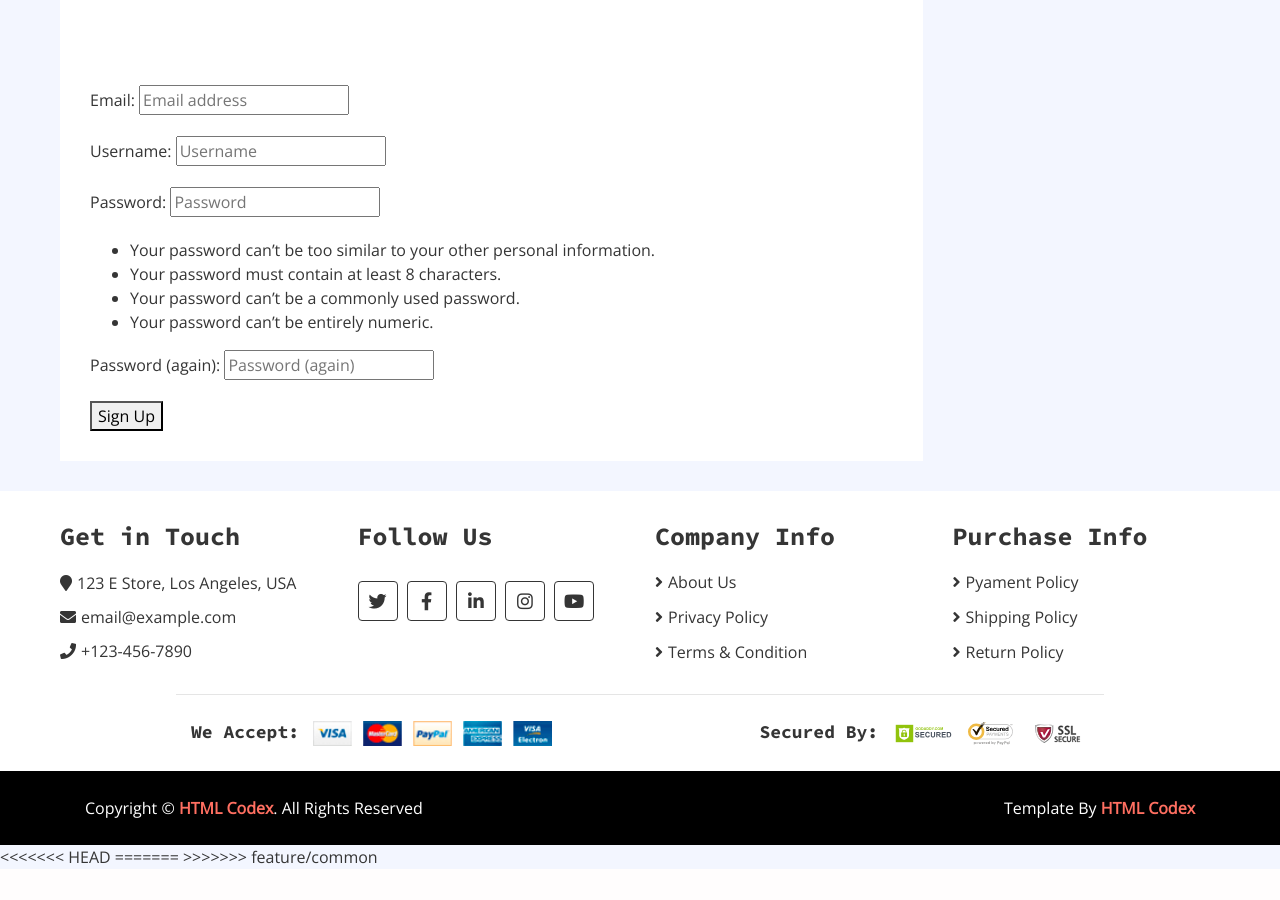
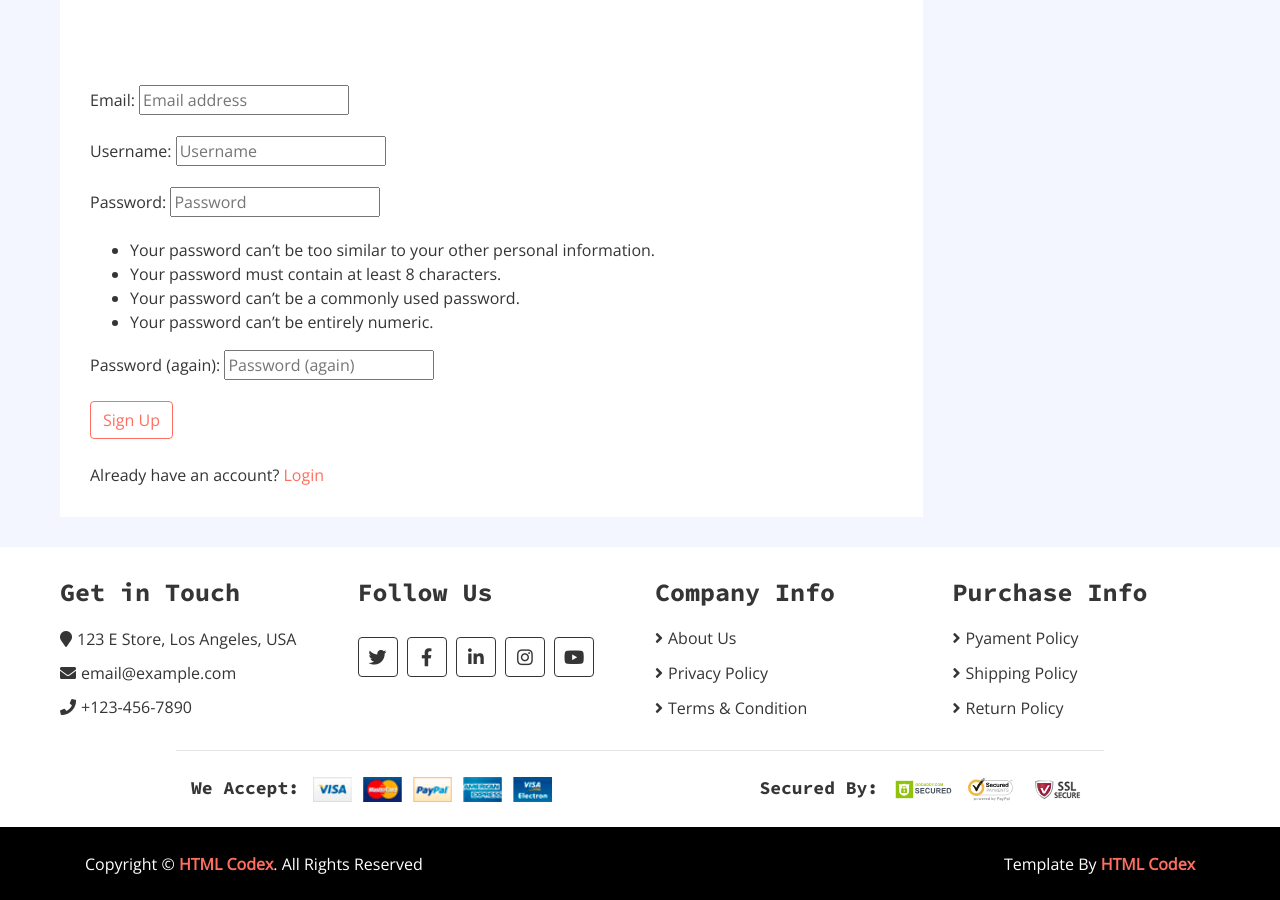
Before and after one commit to palakparmartntra/E-Commerce-Project, a Django app: page /signup/ in a window 1280 px wide. Shown: the part 232-1132 px from the top of the page. Before the commit the page ends 1096 px from the top, so only its background shows below. Run offline with Django 5.2, Linux system fonts and the light colour scheme; some libraries are stand-ins or nearby versions.

Commit message:
added login url button

```diff
--- a/templates/account/signup.html
+++ b/templates/account/signup.html
@@ -14,7 +14,8 @@
                          <form method="post">
                         {% csrf_token %}
                         {{ form.as_p }}
-                        <button type="submit">Sign Up</button>
+                        <button class="btn" type="submit">Sign Up</button><br><br>
+                        Already have an account? <a href="{% url 'account_login' %}"> Login</a>
                       </form>
                     </div>
                 </div>
```
